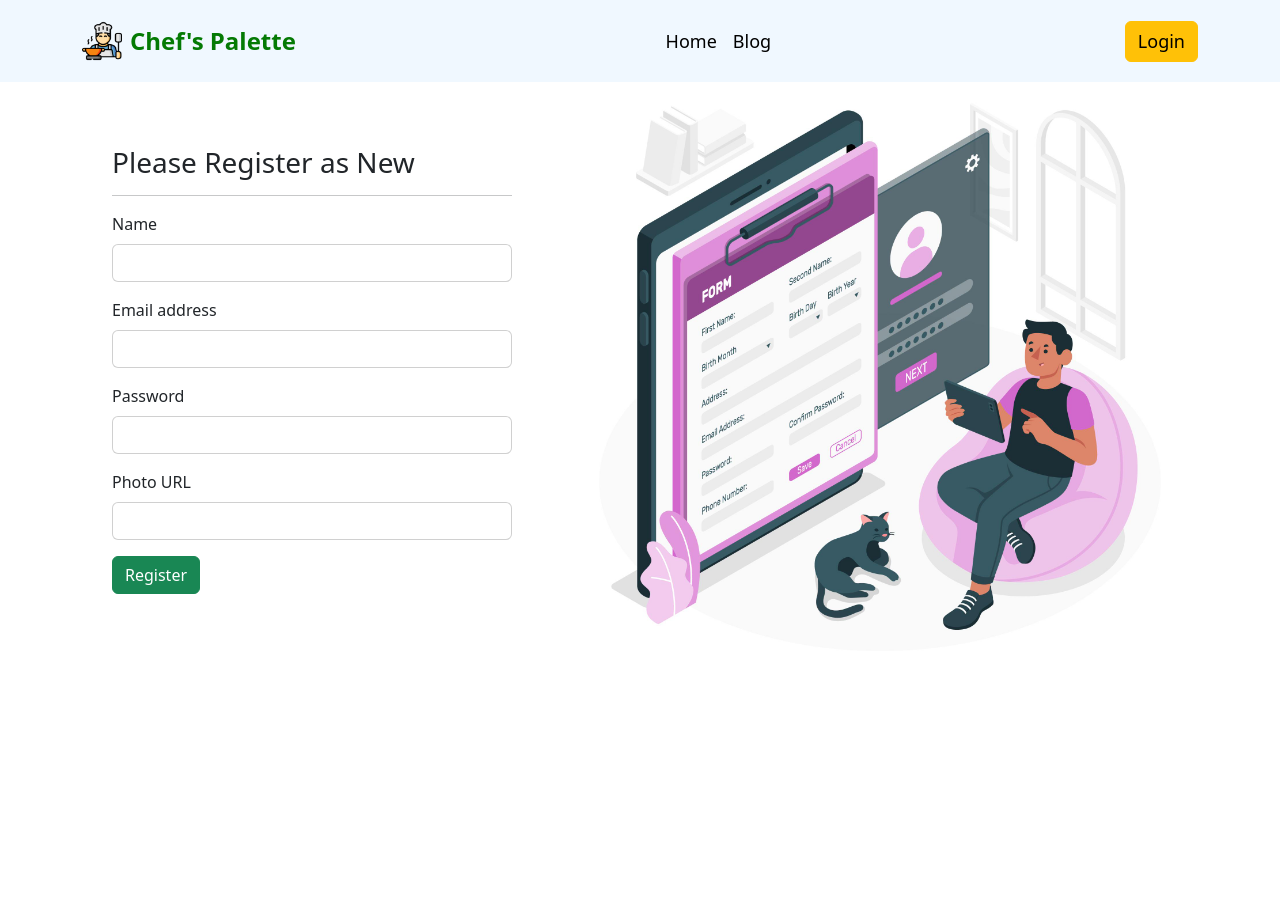
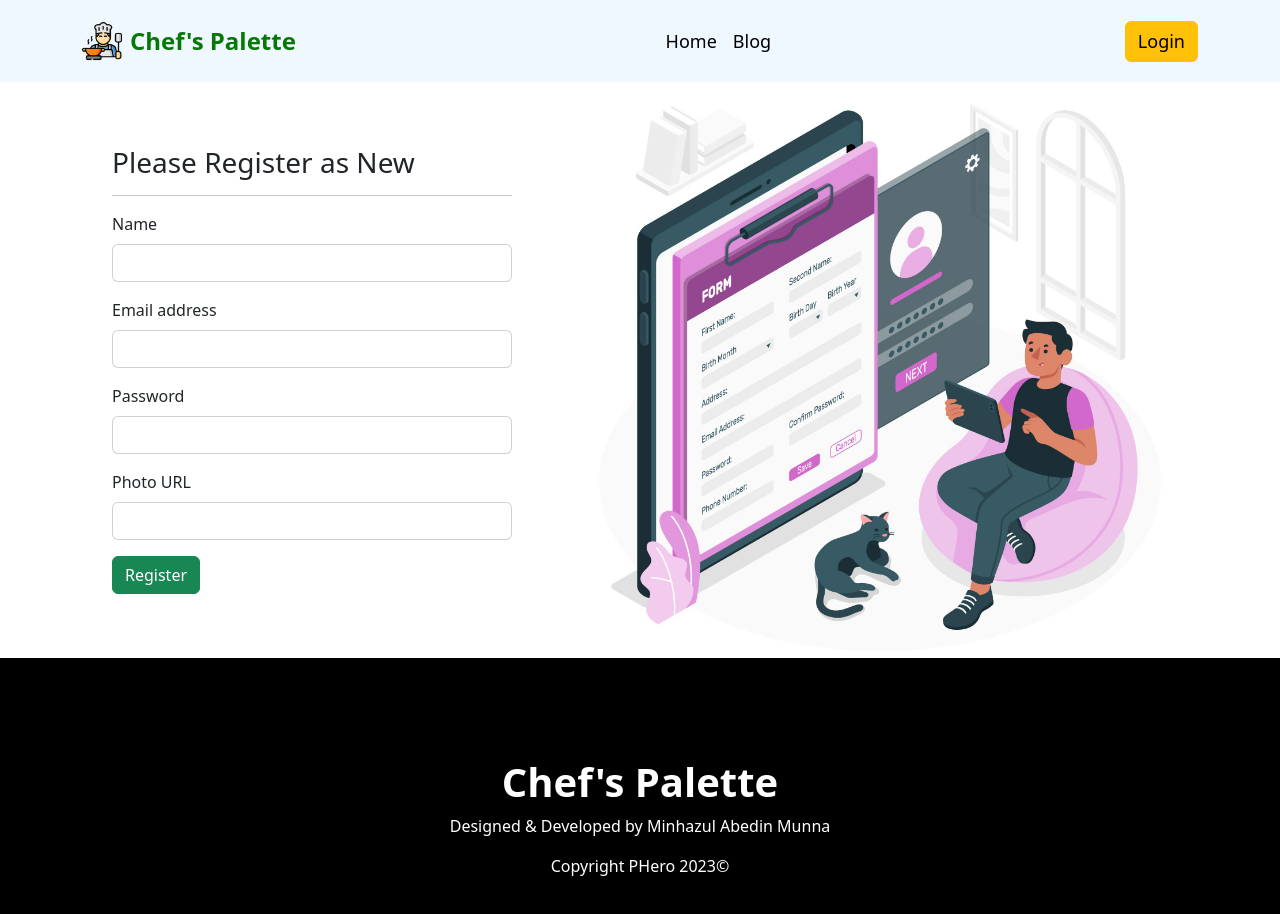
Before and after one commit to smmunna/chefs-palette-client, a React (Vite) app: page /register in a window 1280 px wide. Shown: the top 914 px of the page. Before the commit the page ends 800 px from the top, so only its background shows below. Built offline with nearby package versions, Linux system fonts and the light colour scheme.

Commit message:
Footer Added

```diff
--- a/src/components/Footer/Footer.css
+++ b/src/components/Footer/Footer.css
@@ -0,0 +1,6 @@
+.footer{
+    padding: 100px 0px;
+    text-align: center;
+    color: white;
+    background-color: black;
+}
--- a/src/components/Footer/Footer.jsx
+++ b/src/components/Footer/Footer.jsx
@@ -2,9 +2,16 @@ import React from 'react';
 import './Footer.css';
 
 const Footer = () => {
+    const d = new Date();
+    let year = d.getFullYear();
     return (
-        <div>
-            <p>Coyright 2023&copy;</p>
+        <div className='d-flex justify-content-center align-items-center footer'>
+
+            <div>
+                <h3 className="display-6 fw-semibold text-white">Chef's Palette</h3>
+                <p>Designed & Developed by Minhazul Abedin Munna</p>
+                <p>Copyright PHero {year}&copy;</p>
+            </div>
         </div>
     );
 }
--- a/src/layouts/Main.jsx
+++ b/src/layouts/Main.jsx
@@ -1,5 +1,6 @@
 import React from 'react';
 import Header from '../components/Header/Header';
+import Footer from '../components/Footer/Footer';
 import { Outlet } from 'react-router-dom';
 
 const Main = () => {
@@ -7,6 +8,7 @@ const Main = () => {
         <div>
             <Header/>
             <Outlet/>
+            <Footer/>
         </div>
     );
 }
```
